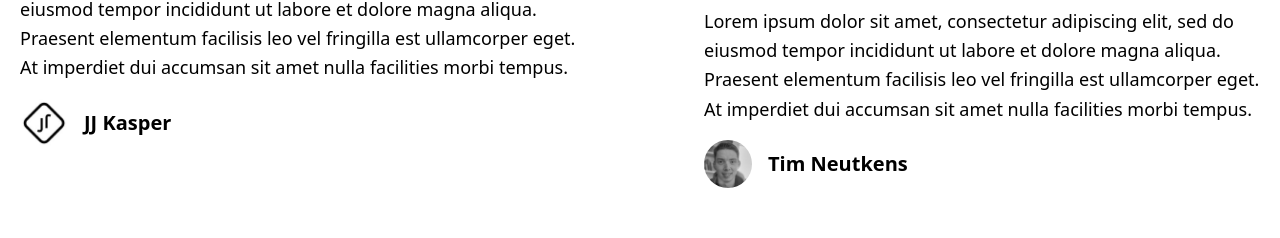
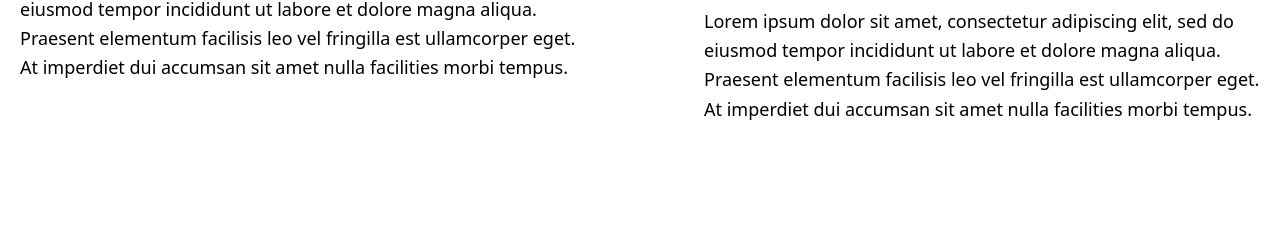
Before and after one commit to tsuchikazu/blog, a Next.js app: page / in a window 1280 px wide. Shown: the part 1806-2044 px from the top of the page. Built offline with nearby package versions, Linux system fonts and the light colour scheme.

Commit message:
authorの表示不要

```diff
--- a/components/avatar.tsx
+++ /dev/null
@@ -1,15 +0,0 @@
-type Props = {
-  name: string
-  picture: string
-}
-
-const Avatar = ({ name, picture }: Props) => {
-  return (
-    <div className="flex items-center">
-      <img src={picture} className="w-12 h-12 rounded-full mr-4" alt={name} />
-      <div className="text-xl font-bold">{name}</div>
-    </div>
-  )
-}
-
-export default Avatar
--- a/components/hero-post.tsx
+++ b/components/hero-post.tsx
@@ -1,15 +1,12 @@
-import Avatar from './avatar'
 import DateFormatter from './date-formatter'
 import CoverImage from './cover-image'
 import Link from 'next/link'
-import Author from '../types/author'
 
 type Props = {
   title: string
   coverImage: string
   date: string
   excerpt: string
-  author: Author
   slug: string
 }
 
@@ -18,7 +15,6 @@ const HeroPost = ({
   coverImage,
   date,
   excerpt,
-  author,
   slug,
 }: Props) => {
   return (
@@ -37,12 +33,6 @@ const HeroPost = ({
             <DateFormatter dateString={date} />
           </div>
         </div>
-        {author &&
-          <div>
-            <p className="text-lg leading-relaxed mb-4">{excerpt}</p>
-            <Avatar name={author.name} picture={author.picture} />
-          </div>
-        }
       </div>
     </section>
   )
--- a/components/more-stories.tsx
+++ b/components/more-stories.tsx
@@ -18,7 +18,6 @@ const MoreStories = ({ posts }: Props) => {
             title={post.title}
             coverImage={post.coverImage}
             date={post.date}
-            author={post.author}
             slug={post.slug}
             excerpt={post.excerpt}
           />
--- a/components/post-header.tsx
+++ b/components/post-header.tsx
@@ -1,30 +1,21 @@
-import Avatar from './avatar'
 import DateFormatter from './date-formatter'
 import CoverImage from './cover-image'
 import PostTitle from './post-title'
-import Author from '../types/author'
 
 type Props = {
   title: string
   coverImage: string
   date: string
-  author: Author
 }
 
-const PostHeader = ({ title, coverImage, date, author }: Props) => {
+const PostHeader = ({ title, coverImage, date }: Props) => {
   return (
     <>
       <PostTitle>{title}</PostTitle>
-      <div className="hidden md:block md:mb-12">
-        <Avatar name={author.name} picture={author.picture} />
-      </div>
       <div className="mb-8 md:mb-16 sm:mx-0">
         <CoverImage title={title} src={coverImage} />
       </div>
       <div className="max-w-2xl mx-auto">
-        <div className="block md:hidden mb-6">
-          <Avatar name={author.name} picture={author.picture} />
-        </div>
         <div className="mb-6 text-lg">
           <DateFormatter dateString={date} />
         </div>
--- a/components/post-preview.tsx
+++ b/components/post-preview.tsx
@@ -1,15 +1,12 @@
-import Avatar from './avatar'
 import DateFormatter from './date-formatter'
 import CoverImage from './cover-image'
 import Link from 'next/link'
-import Author from '../types/author'
 
 type Props = {
   title: string
   coverImage: string
   date: string
   excerpt: string
-  author: Author
   slug: string
 }
 
@@ -18,7 +15,6 @@ const PostPreview = ({
   coverImage,
   date,
   excerpt,
-  author,
   slug,
 }: Props) => {
   return (
@@ -35,9 +31,6 @@ const PostPreview = ({
         <DateFormatter dateString={date} />
       </div>
       <p className="text-lg leading-relaxed mb-4">{excerpt}</p>
-      {author &&
-        <Avatar name={author.name} picture={author.picture} />
-      }
     </div>
   )
 }
--- a/pages/[slug].tsx
+++ b/pages/[slug].tsx
@@ -42,7 +42,6 @@ const Post = ({ post, morePosts, preview }: Props) => {
                 title={post.title}
                 coverImage={post.coverImage}
                 date={post.date}
-                author={post.author}
               />
               <PostBody content={post.content} />
             </article>
@@ -66,7 +65,6 @@ export async function getStaticProps({ params }: Params) {
     'title',
     'date',
     'slug',
-    'author',
     'content',
     'ogImage',
     'coverImage',
--- a/pages/index.tsx
+++ b/pages/index.tsx
@@ -28,7 +28,6 @@ const Index = ({ allPosts }: Props) => {
               title={heroPost.title}
               coverImage={heroPost.coverImage}
               date={heroPost.date}
-              author={heroPost.author}
               slug={heroPost.slug}
               excerpt={heroPost.excerpt}
             />
@@ -47,7 +46,6 @@ export const getStaticProps = async () => {
     'title',
     'date',
     'slug',
-    'author',
     'coverImage',
     'excerpt',
   ])
--- a/types/author.ts
+++ /dev/null
@@ -1,6 +0,0 @@
-type Author = {
-  name: string
-  picture: string
-}
-
-export default Author
--- a/types/post.ts
+++ b/types/post.ts
@@ -1,11 +1,9 @@
-import Author from './author'
 
 type PostType = {
   slug: string
   title: string
   date: string
   coverImage: string
-  author: Author
   excerpt: string
   ogImage: {
     url: string
```
